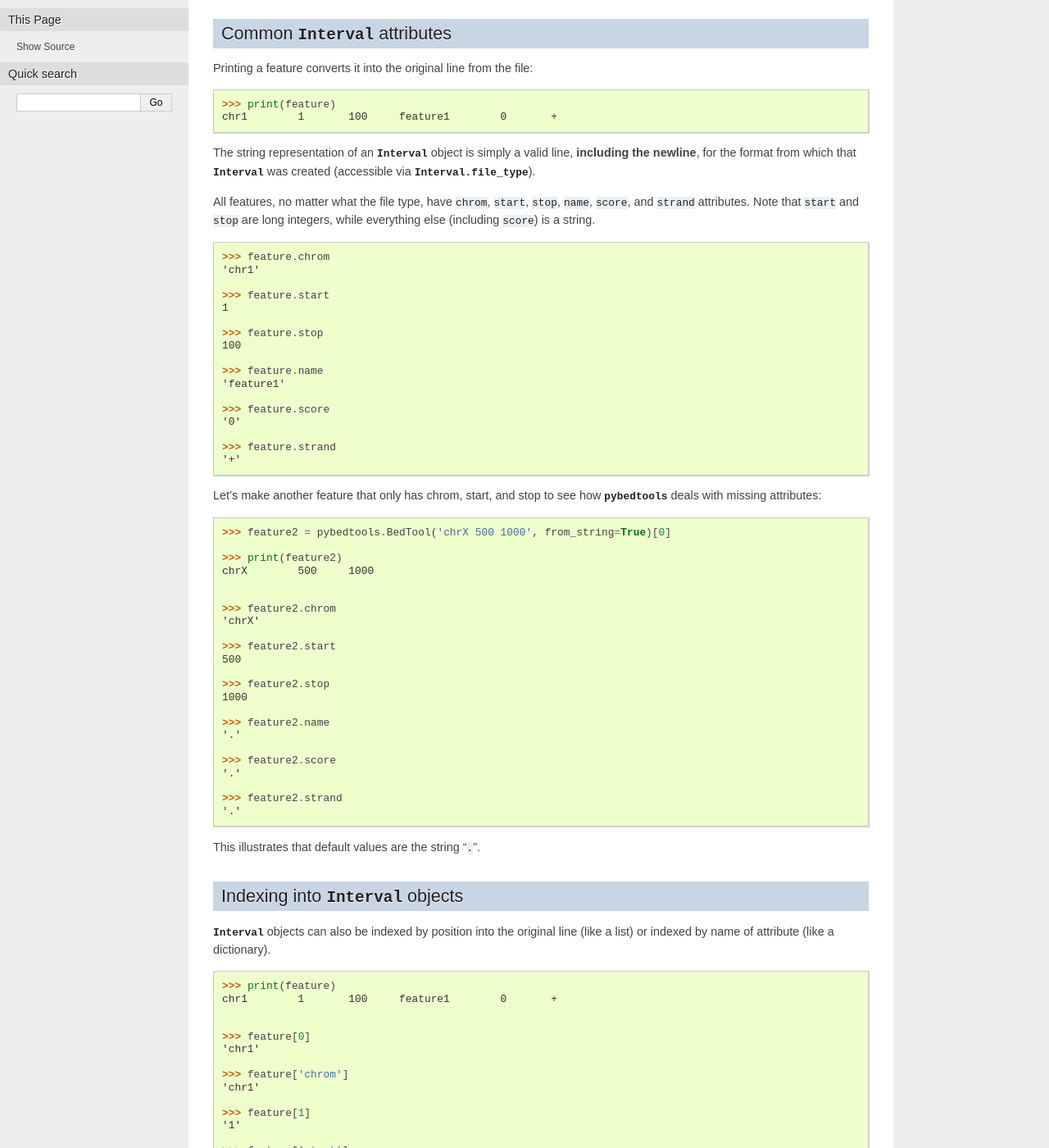
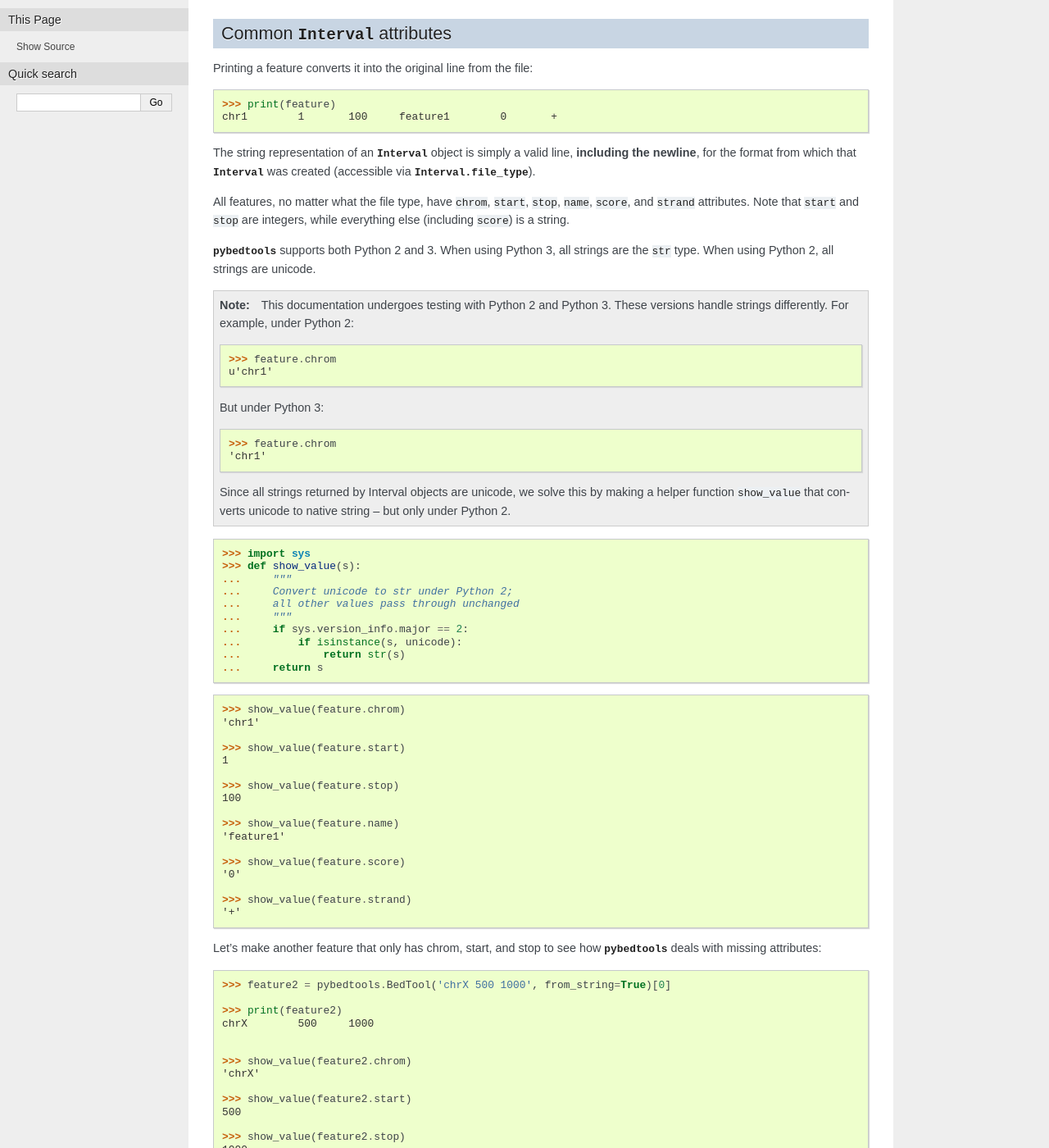
Before and after one commit to daler/pybedtools, a Sphinx documentation site: the page built from docs/source/intervals.rst, in a window 1280 px wide and 1400 px high, scrolled down 450 px. Shown: the whole window at 82% size. Built offline with Sphinx 7.4.7, drawn with Linux system fonts in a browser that asks for light colours; comment, search, counter and statistics services are not loaded; some of the changed text lies outside the part shown.

```diff
--- a/docs/source/autodoc_source.rst
+++ b/docs/source/autodoc_source.rst
@@ -253,7 +253,6 @@ clean up the temp directory.
     :toctree: autodocs
 
     pybedtools.set_bedtools_path
-    pybedtools.set_samtools_path
     pybedtools.get_tempdir
     pybedtools.set_tempdir
     pybedtools.cleanup
--- a/docs/source/intervals.rst
+++ b/docs/source/intervals.rst
@@ -44,26 +44,60 @@ created (accessible via :attr:`Interval.file_type`).
 
 All features, no matter what the file type, have `chrom`, `start`, `stop`,
 `name`, `score`, and `strand` attributes.  Note that `start` and `stop` are
-long integers, while everything else (including `score`) is a string.
+integers, while everything else (including `score`) is a string.
+
+:mod:`pybedtools` supports both Python 2 and 3. When using Python 3, all
+strings are the `str` type. When using Python 2, all strings are unicode.
+
+.. note::
+
+    This documentation undergoes testing with Python 2 and Python 3. These
+    versions handle strings differently. For example, under Python 2::
+
+        >>> feature.chrom
+        u'chr1'
+
+    But under Python 3::
+
+        >>> feature.chrom
+        'chr1'
+
+    Since all strings returned by Interval objects are unicode, we solve this
+    by making a helper function `show_value` that converts unicode to native
+    string -- but only under Python 2.
+
 
 .. doctest::
 
-    >>> feature.chrom
+    >>> import sys
+    >>> def show_value(s):
+    ...     """
+    ...     Convert unicode to str under Python 2;
+    ...     all other values pass through unchanged
+    ...     """
+    ...     if sys.version_info.major == 2:
+    ...         if isinstance(s, unicode):
+    ...             return str(s)
+    ...     return s
+
+.. doctest::
+
+    >>> show_value(feature.chrom)
     'chr1'
 
-    >>> feature.start
+    >>> show_value(feature.start)
     1
 
-    >>> feature.stop
+    >>> show_value(feature.stop)
     100
 
-    >>> feature.name
+    >>> show_value(feature.name)
     'feature1'
 
-    >>> feature.score
+    >>> show_value(feature.score)
     '0'
 
-    >>> feature.strand
+    >>> show_value(feature.strand)
     '+'
 
 Let's make another feature that only has chrom, start, and stop to see how
@@ -78,22 +112,22 @@ Let's make another feature that only has chrom, start, and stop to see how
     chrX	500	1000
 
 
-    >>> feature2.chrom
+    >>> show_value(feature2.chrom)
     'chrX'
 
-    >>> feature2.start
+    >>> show_value(feature2.start)
     500
 
-    >>> feature2.stop
+    >>> show_value(feature2.stop)
     1000
 
-    >>> feature2.name
+    >>> show_value(feature2.name)
     '.'
 
-    >>> feature2.score
+    >>> show_value(feature2.score)
     '.'
 
-    >>> feature2.strand
+    >>> show_value(feature2.strand)
     '.'
 
 This illustrates that default values are the string "`.`".
@@ -112,16 +146,16 @@ line (like a list) or indexed by name of attribute (like a dictionary).
     chr1	1	100	feature1	0	+
 
 
-    >>> feature[0]
+    >>> show_value(feature[0])
     'chr1'
 
-    >>> feature['chrom']
+    >>> show_value(feature['chrom'])
     'chr1'
 
-    >>> feature[1]
+    >>> show_value(feature[1])
     '1'
 
-    >>> feature['start']
+    >>> show_value(feature['start'])
     1
 
 
@@ -135,7 +169,7 @@ the `fields` attribute that is actually being indexed into.
 .. doctest::
 
     >>> f = pybedtools.BedTool('chr1 1 100 asdf 0 + a b c d', from_string=True)[0]
-    >>> f.fields
+    >>> [show_value(i) for i in f.fields]
     ['chr1', '1', '100', 'asdf', '0', '+', 'a', 'b', 'c', 'd']
     >>> len(f.fields)
     10
@@ -225,9 +259,10 @@ the provided field list:
 .. doctest::
     :options: +NORMALIZE_WHITESPACE
 
-    >>> gff.file_type
+    >>> show_value(gff.file_type)
     'gff'
-    >>> bed.file_type
+
+    >>> show_value(bed.file_type)
     'bed'
 
 Printing the :class:`Intervals` shows that the strings are in the appropriate
@@ -264,9 +299,9 @@ other is a string) . . .
 .. doctest::
     :options: +NORMALIZE_WHITESPACE
 
-    >>> bed.start
+    >>> show_value(bed.start)
     50
-    >>> bed[1]
+    >>> show_value(bed[1])
     '50'
 
 . . . but for the GFF feature, they differ -- the `start` attribute is
@@ -276,9 +311,9 @@ remains in one-based GFF coords:
 .. doctest::
     :options: +NORMALIZE_WHITESPACE
 
-    >>> gff.start
+    >>> show_value(gff.start)
     50
-    >>> gff[3]
+    >>> show_value(gff[3])
     '51'
 
 As long as we use the integer `start` attributes, we can treat the
```
Also changed, not shown: docs/source/topical-bam.rst (+13 -7 lines), 4 other files.
